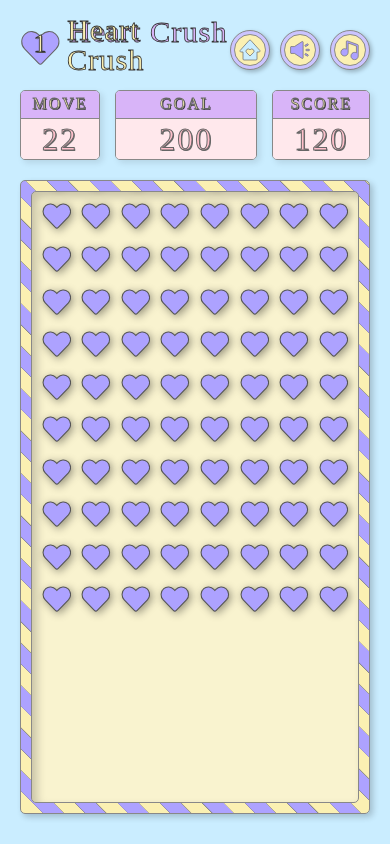
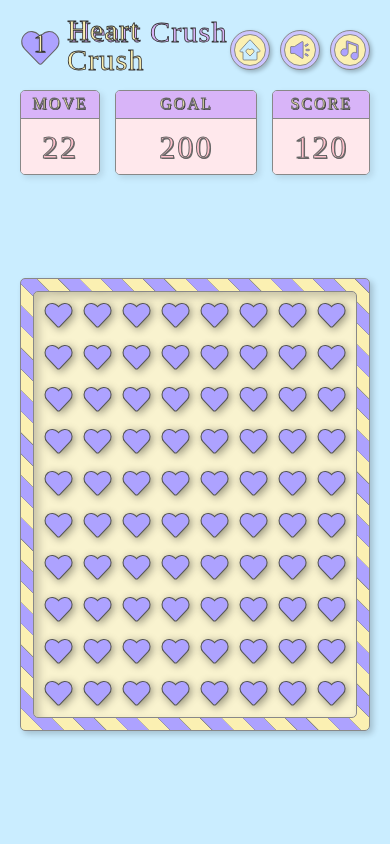
Before and after one commit to icallitnewart/heart-crush, a React (Create React App) app: page / in a window 390 px wide. Built offline with nearby package versions, Linux system fonts and the light colour scheme; a web font is replaced by a local one.

Commit message:
Fix: 화면 크기에 따른 게임 보드 높이 변화 문제 해결
큰 화면에서 게임 보드 하단부에 공백 생기는 문제 수정
(단, 새로고침 없이 실시간 변화는 불가능. 추후 반응형 작업시 해결 예정)

Resolves: #4

```diff
--- a/src/screens/GameScreen/Board.tsx
+++ b/src/screens/GameScreen/Board.tsx
@@ -1,14 +1,14 @@
-import React from 'react';
+import React, { useRef, useLayoutEffect, useState } from 'react';
 import styled from 'styled-components';
 
 import Column from './Column';
 
 const Container = styled.main`
 	display: flex;
+	justify-content: center;
 	align-items: center;
 	width: 100%;
 	flex-grow: 1;
-	max-height: calc(100% - 160px); //임시
 `;
 
 const Wrapper = styled.div`
@@ -16,7 +16,8 @@ const Wrapper = styled.div`
 	justify-content: center;
 	align-items: center;
 	width: 100%;
-	height: 100%; //가변적 (수정 필요)
+	max-width: 480px;
+	padding: 12px;
 
 	background: repeating-linear-gradient(
 		45deg,
@@ -33,11 +34,19 @@ const Wrapper = styled.div`
 	box-shadow: 3px 3px 6px rgba(0, 0, 0, 0.2);
 `;
 
-const GameBoard = styled.ul`
+interface GameBoardStyleProps {
+	$gameBoardHeight: number;
+}
+
+const GameBoard = styled.ul<GameBoardStyleProps>`
+	position: relative;
 	display: flex;
-	width: calc(100% - 5vw);
-	max-height: calc(100% - 5vw);
-	padding: 5px;
+	width: 100%;
+	height: ${props =>
+		props.$gameBoardHeight
+			? `calc(${props.$gameBoardHeight}px + 5px)`
+			: '100%'};
+	padding: 0px 5px;
 	overflow: hidden;
 
 	background-color: #f9f3cf;
@@ -47,13 +56,23 @@ const GameBoard = styled.ul`
 `;
 
 function Board() {
+	const [gameBoardHeight, setGameBoardHeight] = useState<number>(0);
+	const columnRef = useRef<HTMLLIElement>(null);
+
+	useLayoutEffect(() => {
+		if (columnRef.current) {
+			const columnHeight = columnRef.current.offsetHeight;
+			setGameBoardHeight(columnHeight / 2);
+		}
+	}, [columnRef]);
+
 	return (
 		<Container>
 			<Wrapper>
-				<GameBoard>
+				<GameBoard $gameBoardHeight={gameBoardHeight}>
 					{new Array(8).fill(0).map(_ => (
 						// 추후 key값 추가 예정
-						<Column />
+						<Column ref={columnRef} />
 					))}
 				</GameBoard>
 			</Wrapper>
--- a/src/screens/GameScreen/Column.tsx
+++ b/src/screens/GameScreen/Column.tsx
@@ -1,21 +1,22 @@
-import React from 'react';
+import React, { forwardRef } from 'react';
 import styled from 'styled-components';
 
 import Cell from './Cell';
 
 const Container = styled.li`
-	transform: translateY(-50%);
 	display: flex;
 	justify-content: center;
 	flex-direction: column;
 	width: calc(100% / 8);
 	height: 100%;
+	padding-bottom: 3px;
+	transform: translateY(calc(-50% + 5px));
 `;
 
-function Column(): React.ReactElement {
+function Column(props: any, ref: React.Ref<HTMLLIElement>): React.ReactElement {
 	return (
-		<Container>
-			{new Array(20).fill(0).map(_ => (
+		<Container ref={ref}>
+			{new Array(20).fill(0).map(__ => (
 				// 추후 key값 추가 예정
 				<Cell />
 			))}
@@ -23,4 +24,4 @@ function Column(): React.ReactElement {
 	);
 }
 
-export default Column;
+export default forwardRef<HTMLLIElement, any>(Column);
```
